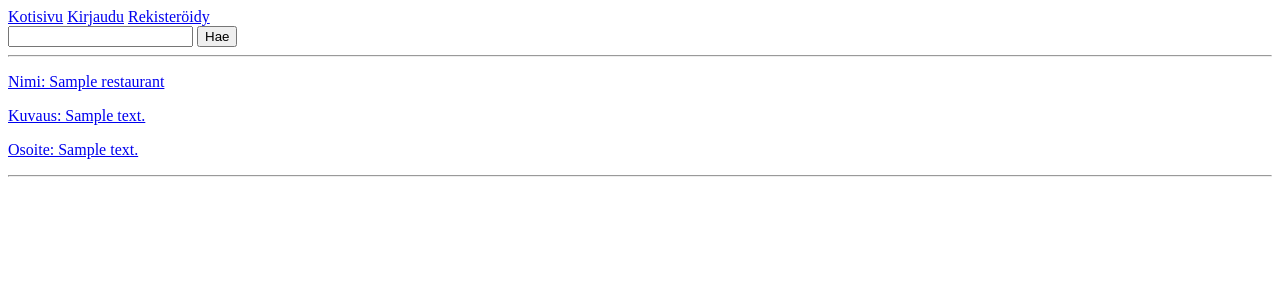
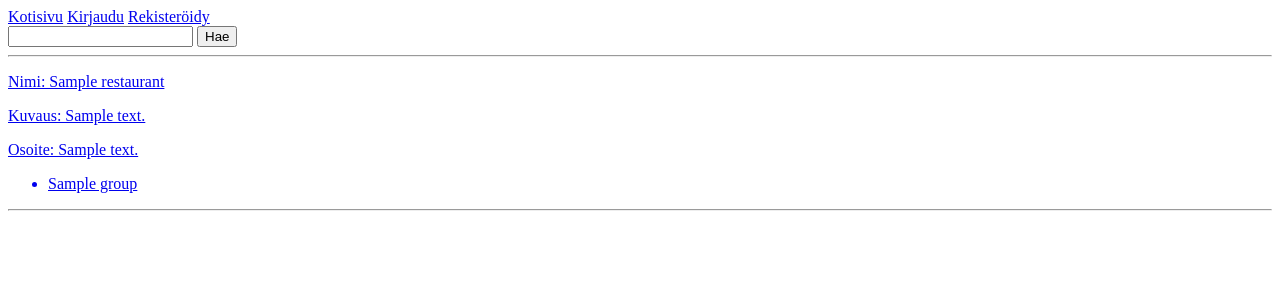
Before and after one commit to ronituohino/tsoha-ravintolasovellus, a Flask app: template templates/index.html in a window 1280 px wide. Shown: the top 300 px of the page. Run offline with Flask 2, Linux system fonts and the light colour scheme; the template is opened without the code that fills it: most values are stand-ins (such as "Sample title", 1, 10 or a date in 2020).

Commit message:
Add group query & display

```diff
--- a/templates/index.html
+++ b/templates/index.html
@@ -7,6 +7,13 @@
       <p>Nimi: {{restaurant.name}}</p>
       <p>Kuvaus: {{restaurant.description}}</p>
       <p>Osoite: {{restaurant.address}}</p>
+      <ul>
+        {% for group in groups %}
+          {% if group.restaurant_id == restaurant.id %}
+            <li>{{group.name}}</li>
+          {% endif %}
+        {% endfor %}
+      </ul>
     </div>
     <hr>
   {% endfor %}
```
Also changed, not shown: routes.py (+9 -2 lines).
